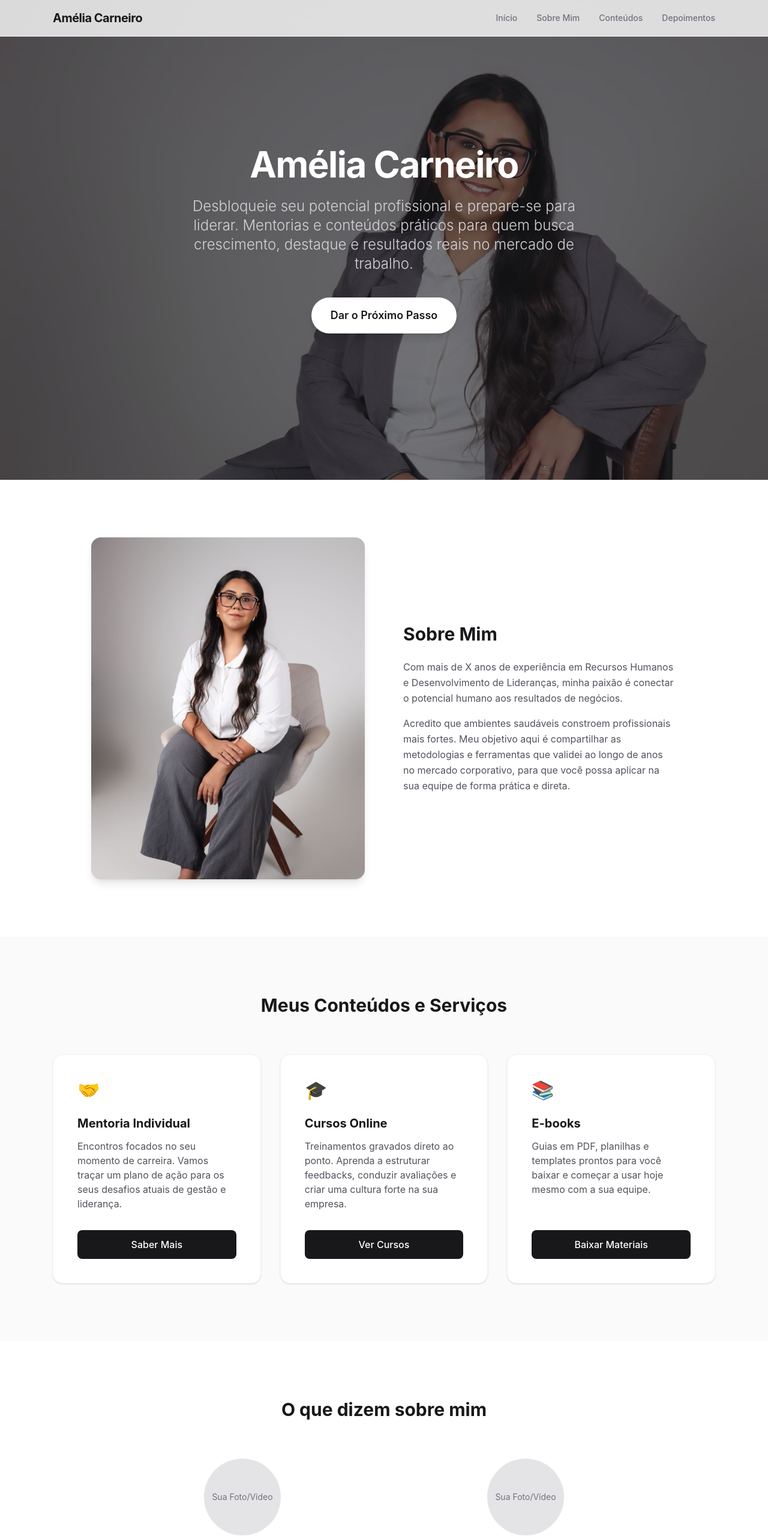
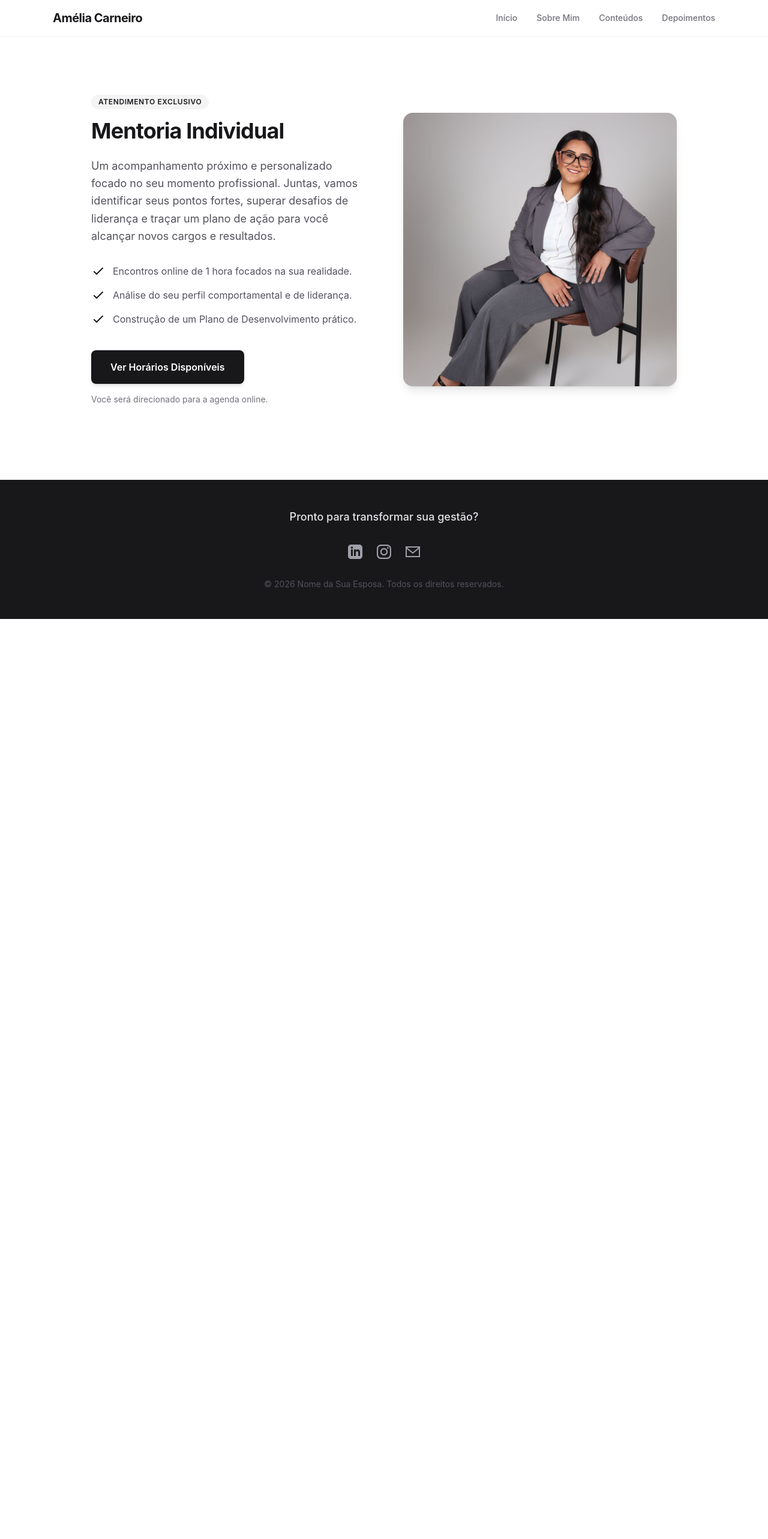
Before and after one commit to matheusrodrigues-design/site-amelia, a React (Vite) app: page /mentoria in a window 1280 px wide. Shown: the top 2566 px of the page at 60% size. After the commit the page ends 1032 px from the top, so only its background shows below. Built offline with nearby package versions, Linux system fonts and the light colour scheme.

Commit message:
Versao inicial

```diff
--- a/package.json
+++ b/package.json
@@ -12,7 +12,8 @@
   "dependencies": {
     "@tailwindcss/vite": "^4.3.0",
     "react": "^19.2.6",
-    "react-dom": "^19.2.6"
+    "react-dom": "^19.2.6",
+    "react-router-dom": "^7.17.0"
   },
   "devDependencies": {
     "@eslint/js": "^10.0.1",
--- a/src/App.jsx
+++ b/src/App.jsx
@@ -1,21 +1,42 @@
 import React from 'react';
+import { BrowserRouter as Router, Routes, Route } from 'react-router-dom';
 import Navbar from './components/Navbar';
 import Hero from './components/Hero';
 import About from './components/About';
 import Services from './components/Services';
 import Testimonials from './components/Testimonials';
+import Mentorship from './components/Mentorship';
 import Footer from './components/Footer';
 
-const App = () => {
+// Criamos um "pacote" com os componentes da página inicial
+const Home = () => {
   return (
-    <div className="min-h-screen bg-zinc-50 font-sans text-zinc-900 scroll-smooth">
-      <Navbar />
+    <>
       <Hero />
       <About />
       <Services />
       <Testimonials />
-      <Footer />
-    </div>
+    </>
+  );
+};
+
+const App = () => {
+  return (
+    <Router>
+      <div className="min-h-screen bg-zinc-50 font-sans text-zinc-900 scroll-smooth flex flex-col">
+        <Navbar />
+
+        {/* A área principal onde as páginas vão trocar */}
+        <main className="flex-grow">
+          <Routes>
+            <Route path="/" element={<Home />} />
+            <Route path="/mentoria" element={<Mentorship />} />
+          </Routes>
+        </main>
+
+        <Footer />
+      </div>
+    </Router>
   );
 };
 
--- a/src/components/Mentorship.jsx
+++ b/src/components/Mentorship.jsx
@@ -2,7 +2,7 @@ import React from 'react';
 
 const Mentorship = () => {
     return (
-    <section id="mentoria" className="py-24 bg-white">
+        <section className="pt-32 pb-24 bg-white min-h-screen flex items-center">
             <div className="max-w-5xl mx-auto px-6 md:flex items-center gap-16">
 
                 {/* Lado Esquerdo: Textos e Botão */}
--- a/src/components/Navbar.jsx
+++ b/src/components/Navbar.jsx
@@ -17,10 +17,10 @@ const Navbar = () => {
 
         {/* Menu Desktop (Escondido no mobile) */}
         <div className="hidden md:flex space-x-8 text-sm font-medium text-zinc-500">
-          <a href="#inicio" className="hover:text-zinc-900 transition-colors">Início</a>
-          <a href="#sobre" className="hover:text-zinc-900 transition-colors">Sobre Mim</a>
-          <a href="#conteudos" className="hover:text-zinc-900 transition-colors">Conteúdos</a>
-          <a href="#depoimentos" className="hover:text-zinc-900 transition-colors">Depoimentos</a>
+          <a href="/#inicio" className="hover:text-zinc-900 transition-colors">Início</a>
+          <a href="/#sobre" className="hover:text-zinc-900 transition-colors">Sobre Mim</a>
+          <a href="/#conteudos" className="hover:text-zinc-900 transition-colors">Conteúdos</a>
+          <a href="/#depoimentos" className="hover:text-zinc-900 transition-colors">Depoimentos</a>
         </div>
 
         {/* Botão Toggle Mobile (Escondido no desktop) */}
@@ -47,10 +47,10 @@ const Navbar = () => {
       {isOpen && (
         <div className="md:hidden bg-white border-t border-zinc-100 shadow-lg">
           <div className="flex flex-col px-6 py-4 space-y-4 text-base font-medium text-zinc-600">
-            <a href="#inicio" onClick={closeMenu} className="hover:text-zinc-900 transition-colors">Início</a>
-            <a href="#sobre" onClick={closeMenu} className="hover:text-zinc-900 transition-colors">Sobre Mim</a>
-            <a href="#conteudos" onClick={closeMenu} className="hover:text-zinc-900 transition-colors">Conteúdos</a>
-            <a href="#depoimentos" onClick={closeMenu} className="hover:text-zinc-900 transition-colors">Depoimentos</a>
+            <a href="/#inicio" onClick={closeMenu} className="hover:text-zinc-900 transition-colors">Início</a>
+            <a href="/#sobre" onClick={closeMenu} className="hover:text-zinc-900 transition-colors">Sobre Mim</a>
+            <a href="/#conteudos" onClick={closeMenu} className="hover:text-zinc-900 transition-colors">Conteúdos</a>
+            <a href="/#depoimentos" onClick={closeMenu} className="hover:text-zinc-900 transition-colors">Depoimentos</a>
           </div>
         </div>
       )}
--- a/src/components/Services.jsx
+++ b/src/components/Services.jsx
@@ -1,4 +1,5 @@
 import React from 'react';
+import { Link } from 'react-router-dom';
 
 const Services = () => {
   return (
@@ -14,9 +15,9 @@ const Services = () => {
             <p className="text-zinc-600 mb-8 flex-grow">
               Encontros focados no seu momento de carreira. Vamos traçar um plano de ação para os seus desafios atuais de gestão e liderança.
             </p>
-            <a href="#mentoria" className="text-center bg-zinc-900 text-white py-3 rounded-lg font-medium hover:bg-zinc-800 transition-colors w-full">
+            <Link to="/mentoria" className="text-center bg-zinc-900 text-white py-3 rounded-lg font-medium hover:bg-zinc-800 transition-colors w-full">
               Saber Mais
-            </a>
+            </Link>
           </div>
 
           {/* Cursos */}
```
Also changed, not shown: 1 other file (tests, documents, lock files or other folders). Lines whose indentation alone changed are shown as unchanged.
